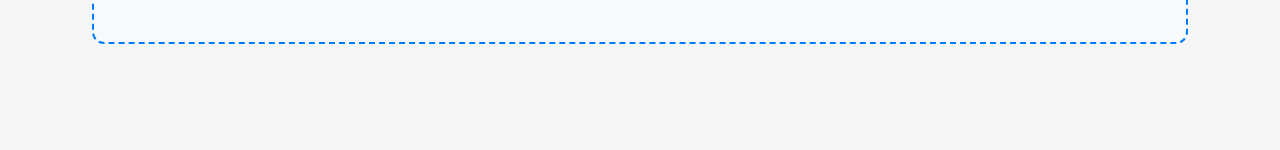
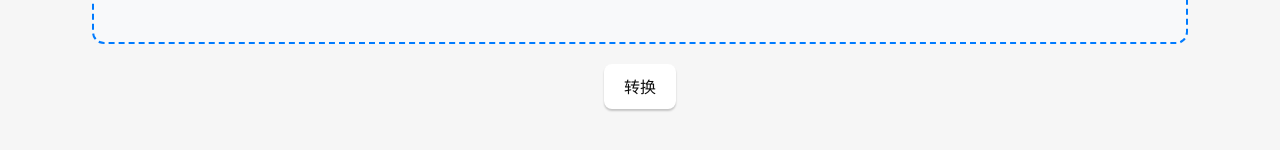
Before and after one commit to mzhren/img2webp, a Vue app: page / in a window 1280 px wide. Shown: the part 196-346 px from the top of the page. Built offline with nearby package versions, Linux system fonts and the light colour scheme.

Commit message:
add convert btn

```diff
--- a/src/App.vue
+++ b/src/App.vue
@@ -99,6 +99,14 @@ function handleDrop(e: DragEvent) {
         <p>点击选择图片或拖拽图片到此处</p>
         <p class="hint">支持 PNG, JPG, JPEG, GIF, BMP, WebP 格式</p>
       </div>
+    </div>
+
+    <div class="options">
+
+    </div>
+
+    <div class="actions">
+      <button class="primary convert-btn btn-primary" @click="">转换</button>
     </div>
 
     <div v-if="selectedImages.length > 0" class="image-list">
```
